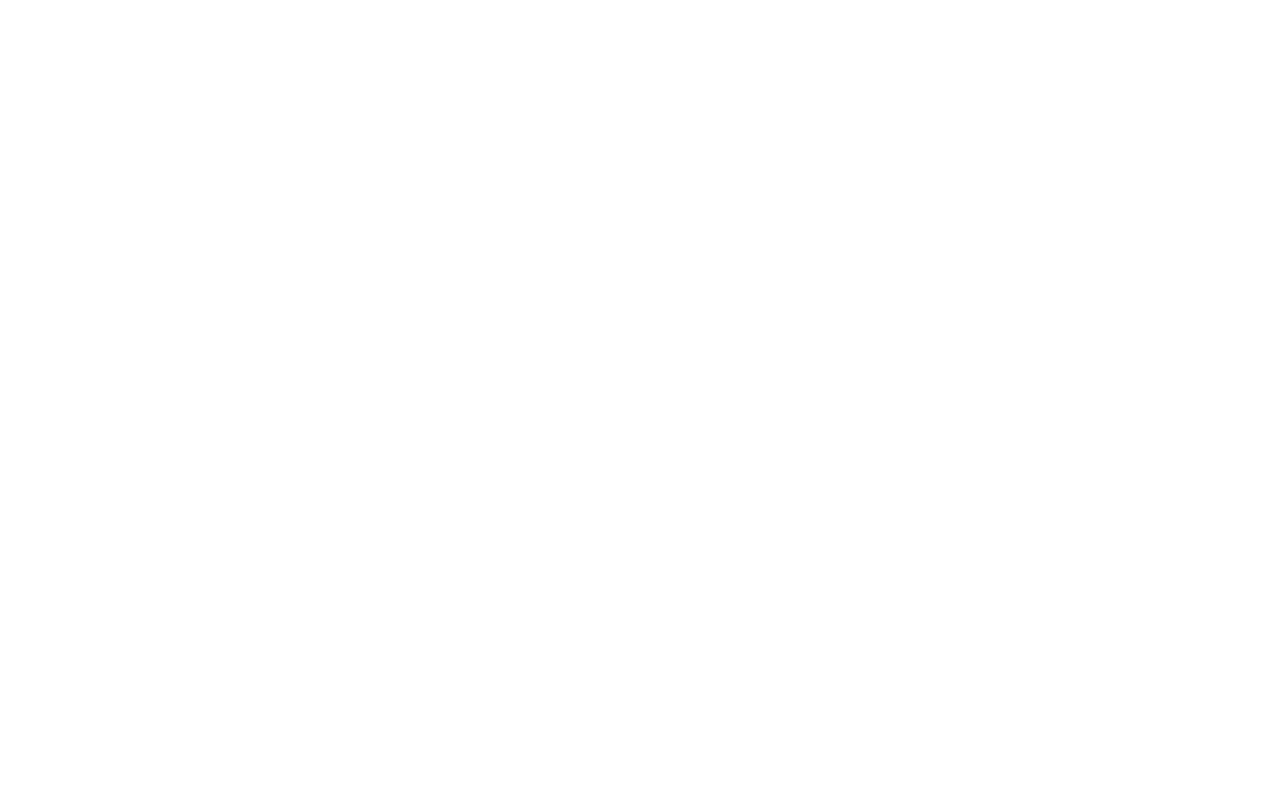
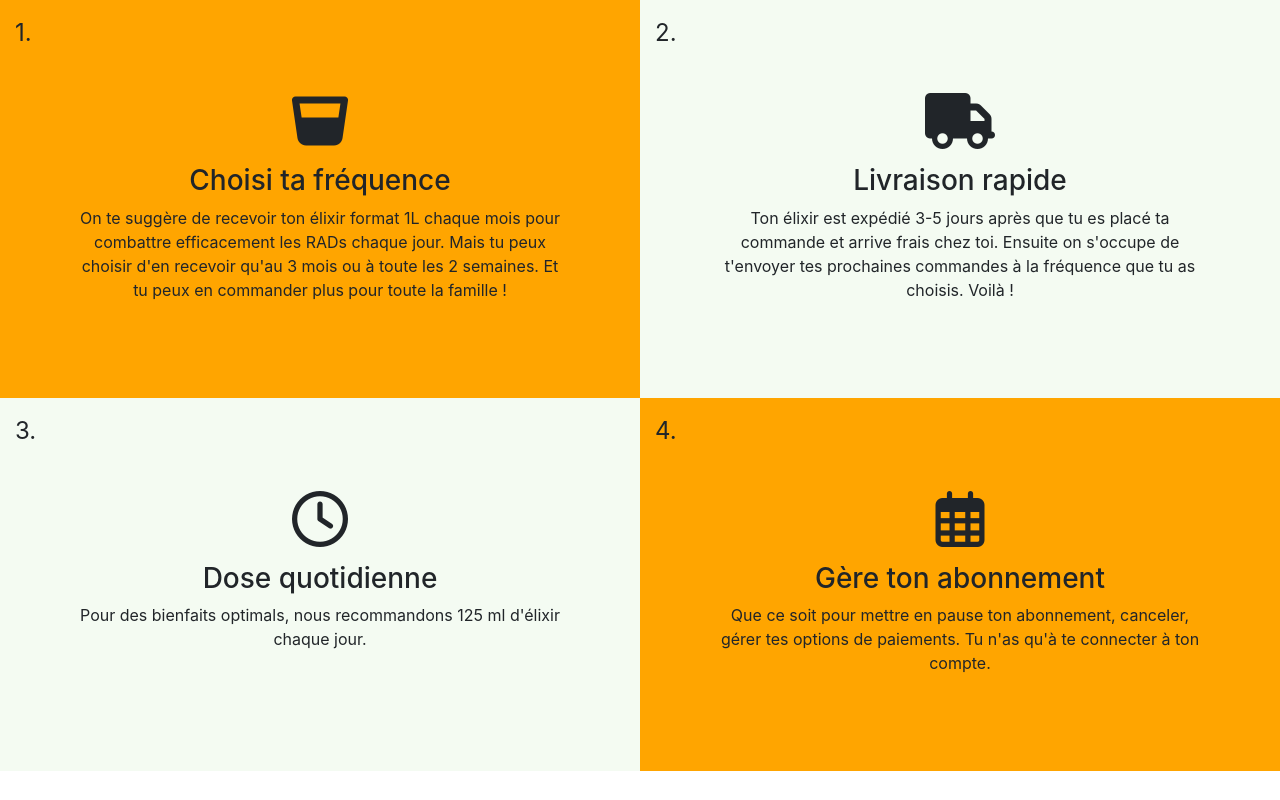
Before and after one commit to jaubut/covid-bonvivant, a Nuxt app: page /argousier-abonnement in a window 1280 px wide. Before the commit this address had no page. Built offline with nearby package versions, Linux system fonts and the light colour scheme; what vue-typed-js would draw is missing.

Commit message:
some new pages for argousier

```diff
--- a/nuxt.config.js
+++ b/nuxt.config.js
@@ -15,6 +15,7 @@ export default {
       { rel: 'icon', type: 'image/x-icon', href: '/favicon.ico' }
     ],
     script: [
+      { src: 'https://kit.fontawesome.com/e007d1f7cc.js', crossorigin: 'anonymous' }
     ]
   },
   /*
--- /dev/null
+++ b/pages/argousier-4-features.vue
@@ -0,0 +1,59 @@
+<template>
+  <div class="flex-container">
+    <div>
+      <h3>3x</h3>
+      <p>Trois fois plus d'antioxydants que la canneberge.</p>
+    </div>
+    <div>
+      <h3>103%</h3>
+      <p>de la valeur recommandé en vitamine C.</p>
+    </div>
+    <div>
+      <h3>Ω-7</h3>
+      <p>Les Oméga-7 contribuent à l'hydratation de la peau, le bon fonctionnement du foi en plus d'avoir une action anti-inflammatoire.</p>
+    </div>
+    <div>
+      <h3>Stérol</h3>
+      <p>Les stérols végétaux permettent de réduire le taux de mauvais cholésterol (LDL) sanguin.</p>
+    </div>
+  </div>
+</template>
+
+<script>
+export default {
+
+}
+</script>
+
+<style scoped>
+.flex-container {
+  display: flex;
+  flex-flow: row wrap;
+  justify-content: center;
+  align-content: space-around;
+  background: #F4FBF2;
+}
+.flex-container div {
+  display: flex;
+  flex-flow: column nowrap;
+  width: 20vw;
+  justify-content: flex-start;
+  align-items: center;
+  text-align: center;
+  padding: 15px;
+}
+.flex-container h3 {
+  font-size: 3.5rem;
+  font-weight: 800;
+}
+.flex-container p {
+  font-size: 0.85rem;
+}
+@media only screen and (max-width: 812px) {
+  .flex-container div {
+    width: 45vw;
+  }
+
+}
+
+</style>
--- /dev/null
+++ b/pages/argousier-5-features.vue
@@ -0,0 +1,107 @@
+<template>
+  <div class="flex-container">
+    <div v-for="item in feature" :key="item.id" class="group-container">
+      <div class="img-container">
+        <i :class="item.img" />
+      </div>
+      <div class="text-container">
+        <h3>{{ item.title }}</h3>
+        <p>{{ item.description }}</p>
+      </div>
+    </div>
+  </div>
+</template>
+
+<script>
+const data = [
+  {
+    img: 'fas fa-blender',
+    title: 'Pressé à froid',
+    description: "Notre élixir d'argousier est pressé à froid pour garder son intégrité et son efficacité puissante."
+  },
+  {
+    img: 'fas fa-tree',
+    title: 'De la ferme',
+    description: "Notre plantation d'argousier est soigneusement entretenue pour vous offrir le meilleur produit, de la ferme à votre table."
+  },
+  {
+    img: 'far fa-smile-beam',
+    title: 'Goût puissant',
+    description: "À chaque dose vous recentez toute la puissance contenue dans l'argousier."
+  },
+  {
+    img: 'fas fa-hand-holding',
+    title: 'Cueillit à la main',
+    description: 'Chaque récolte est soigneusement opérer par notre équipe, à la main.'
+  },
+  {
+    img: 'far fa-thumbs-up',
+    title: "Rien d'autres",
+    description: "Aucun ajout, ni agent de conservation. Le fruit de l'argousier, rien d'autres."
+  }
+]
+export default {
+  data () {
+    return {
+      feature: data
+    }
+  }
+}
+</script>
+
+<style scoped>
+.flex-container {
+  display: flex;
+  flex-flow: row wrap;
+  justify-content: center;
+  align-content: space-around;
+  background: #F4FBF2;
+}
+.group-container {
+  display: flex;
+  flex-flow: row nowrap;
+  width: 45vw;
+  padding: 25px 35px;
+}
+.img-container {
+  display: flex;
+  justify-content: center;
+  align-items: center;
+  padding-right: 35px;
+  font-size: 2.5rem;
+}
+.flex-container h3 {
+  font-size: 2rem;
+  font-weight: 800;
+}
+.flex-container p {
+  font-size: 0.85rem;
+  margin: 0;
+}
+.text-container {
+  display: flex;
+  flex-flow: column nowrap;
+  text-align: left;
+  align-items: flex-start;
+  justify-content: center;
+  padding-right: 10vw;
+}
+@media only screen and (max-width: 812px) {
+  .flex-container h3 {
+    font-size: 1.5rem;
+  }
+  .flex-container p {
+    font-size: 0.5rem;
+  }
+  .img-container {
+    font-size: 1.5rem;
+  }
+  .group-container {
+    width: 90vw;
+  }
+  .text-container {
+    padding-right: 2vw;
+  }
+}
+
+</style>
--- /dev/null
+++ b/pages/argousier-abonnement.vue
@@ -0,0 +1,90 @@
+<template>
+  <div class="flex-container">
+    <div v-for="step in steps" :key="step.id" :class="'grid-container ' + step.color">
+      <div class="number-container">
+        <p>{{ step.number }}</p>
+      </div>
+      <div class="group-container">
+        <div class="img-container">
+          <i :class="step.image" />
+        </div>
+        <h3>{{ step.title }}</h3>
+        <p>{{ step.description }}</p>
+      </div>
+    </div>
+  </div>
+</template>
+
+<script>
+const data = [
+  {
+    number: '1.',
+    image: 'fas fa-glass-whiskey',
+    title: 'Choisi ta fréquence',
+    description: "On te suggère de recevoir ton élixir format 1L chaque mois pour combattre efficacement les RADs chaque jour. Mais tu peux choisir d'en recevoir qu'au 3 mois ou à toute les 2 semaines. Et tu peux en commander plus pour toute la famille !",
+    color: 'orange'
+  },
+  {
+    number: '2.',
+    image: 'fas fa-truck',
+    title: 'Livraison rapide',
+    description: "Ton élixir est expédié 3-5 jours après que tu es placé ta commande et arrive frais chez toi. Ensuite on s'occupe de t'envoyer tes prochaines commandes à la fréquence que tu as choisis. Voilà !",
+    color: 'white'
+  },
+  {
+    number: '3.',
+    image: 'far fa-clock',
+    title: 'Dose quotidienne',
+    description: "Pour des bienfaits optimals, nous recommandons 125 ml d'élixir chaque jour.",
+    color: 'white'
+  },
+  {
+    number: '4.',
+    image: 'far fa-calendar-alt',
+    title: 'Gère ton abonnement',
+    description: "Que ce soit pour mettre en pause ton abonnement, canceler, gérer tes options de paiements. Tu n'as qu'à te connecter à ton compte.",
+    color: 'orange'
+  }
+]
+export default {
+  data () {
+    return {
+      steps: data
+    }
+  }
+
+}
+</script>
+
+<style scoped>
+.flex-container {
+  display: flex;
+  flex-flow: row wrap;
+  background: #F4FBF2;
+}
+.grid-container {
+  width: 50%;
+  display: grid;
+  grid-template: repeat(2, 1fr) / repeat(2, 1fr);
+}
+.number-container {
+  grid-area: 1/1/2/2;
+  padding: 15px;
+  font-size: 1.5rem;
+}
+.img-container {
+  font-size: 3.5rem;
+}
+.group-container {
+  grid-area: 1/1/3/3;
+  display: flex;
+  flex-flow: column;
+  justify-content: flex-start;
+  align-items: center;
+  text-align: center;
+  padding: 5rem;
+}
+.orange {
+  background: orange;
+}
+</style>
--- a/pages/index.vue
+++ b/pages/index.vue
@@ -54,7 +54,7 @@ export default {
 </script>
 
 <style>
-html {
+body {
   background: #F4FBF2;
 }
 .container-corona {
```
